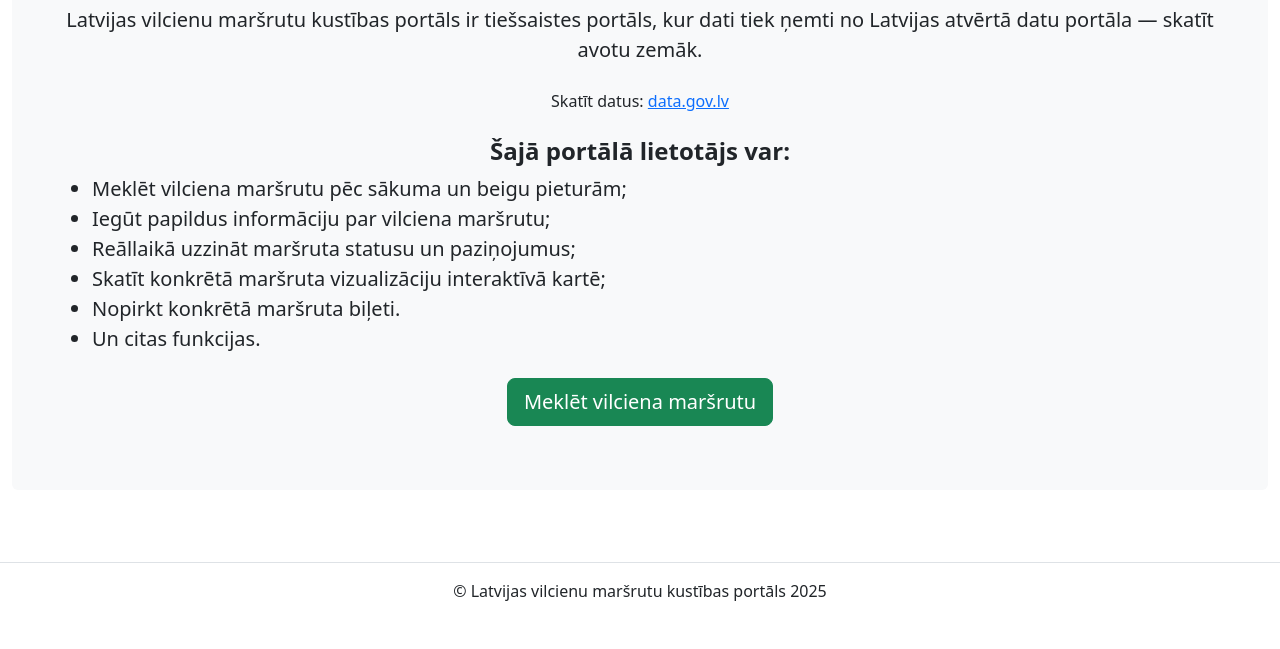
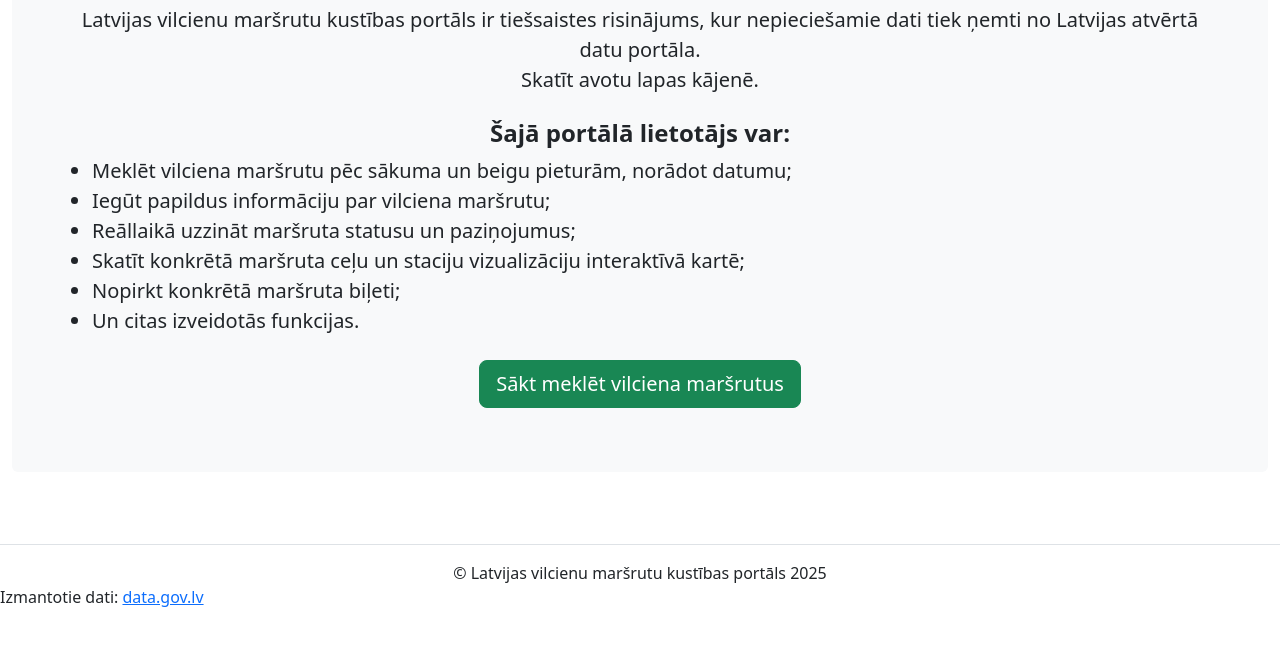
Before and after one commit to Arturs-gailitis/Train-route-movement-website, a PHP site: page /sakumlapa.php in a window 1280 px wide. Shown: the part 1158-1807 px from the top of the page. Before the commit the page ends 1759 px from the top, so only its background shows below. Run offline with PHP 8.4, Linux system fonts and the light colour scheme.

Commit message:
pārveido sākumlapu

```diff
--- a/body/lv/sakumlapa.php
+++ b/body/lv/sakumlapa.php
@@ -43,30 +43,23 @@
             <h1 class="display-4 fw-bold">Sveicināti Latvijas vilcienu maršrutu kustības portālā</h1>
 
             <p class="lead mb-4">
-                Latvijas vilcienu maršrutu kustības portāls ir tiešsaistes portāls, kur dati tiek ņemti no
-                Latvijas atvērtā datu portāla — skatīt avotu zemāk.
-            </p>
-
-            <p class="mb-4">
-                Skatīt datus:
-                <a href="https://data.gov.lv/dati/lv/dataset/iekszemes-dzelzcela-vilcienu-kustibas-saraksts-gtfs-formata">
-                    data.gov.lv
-                </a>
+                Latvijas vilcienu maršrutu kustības portāls ir tiešsaistes risinājums, kur nepieciešamie dati tiek ņemti no
+                Latvijas atvērtā datu portāla. <br> Skatīt avotu lapas kājenē.
             </p>
 
             <h2 class="h4 fw-bold mt-4">Šajā portālā lietotājs var:</h2>
 
             <ul class="text-start lead mx-auto mb-4" id ="funkcijas">
-                <li>Meklēt vilciena maršrutu pēc sākuma un beigu pieturām;</li>
+                <li>Meklēt vilciena maršrutu pēc sākuma un beigu pieturām, norādot datumu;</li>
                 <li>Iegūt papildus informāciju par vilciena maršrutu;</li>
                 <li>Reāllaikā uzzināt maršruta statusu un paziņojumus;</li>
-                <li>Skatīt konkrētā maršruta vizualizāciju interaktīvā kartē;</li>
-                <li>Nopirkt konkrētā maršruta biļeti.</li>
-                <li>Un citas funkcijas.</li>
+                <li>Skatīt konkrētā maršruta ceļu un staciju vizualizāciju interaktīvā kartē;</li>
+                <li>Nopirkt konkrētā maršruta biļeti;</li>
+                <li>Un citas izveidotās funkcijas.</li>
             </ul>
 
             <p>
-                <a class="btn btn-success btn-lg" href="#" role="button" id="meklet">Meklēt vilciena maršrutu</a>
+                <a class="btn btn-success btn-lg" href="#" role="button" id="meklet">Sākt meklēt vilciena maršrutus</a>
             </p>
         </div>
 
@@ -77,5 +70,10 @@
 </body>
 <footer class="footer mt-5 py-3 border-top">
     <p class="mb-0 text-center">© Latvijas vilcienu maršrutu kustības portāls 2025</p>
+    <p class="mb-4">
+        Izmantotie dati: <a href="https://data.gov.lv/dati/lv/dataset/iekszemes-dzelzcela-vilcienu-kustibas-saraksts-gtfs-formata">
+            data.gov.lv
+        </a>
+    </p>
 </footer>
 </html>
```
